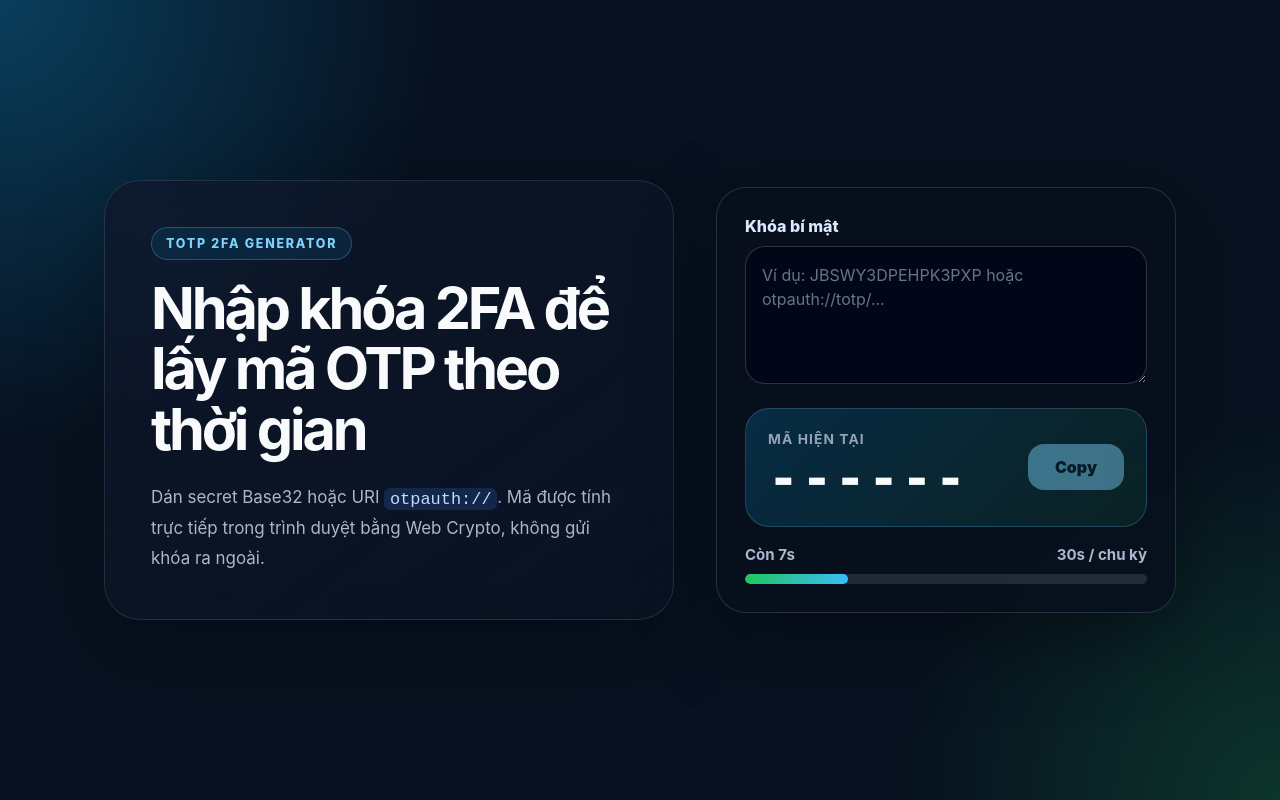
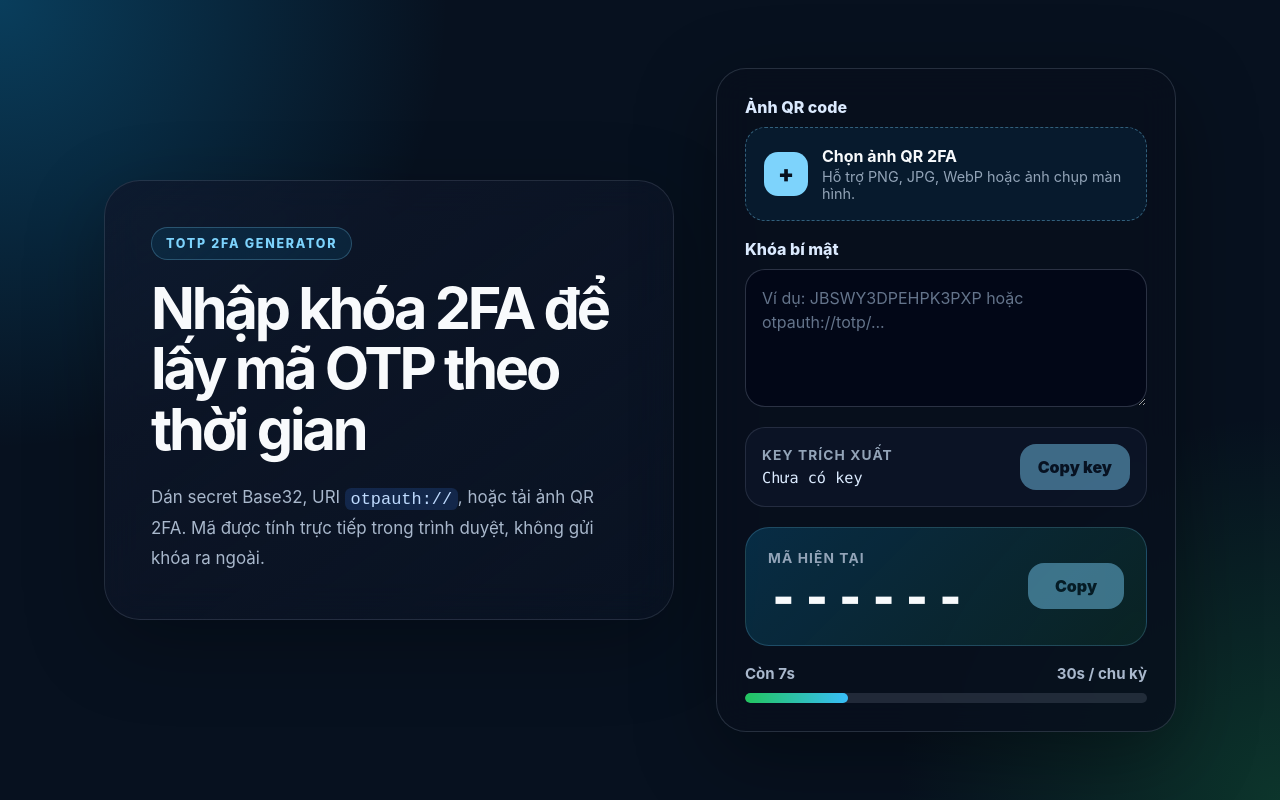
Before and after one commit to manhavn/otp2faweb, a Svelte app: page / in a window 1280 px wide. Built offline with nearby package versions, Linux system fonts and the light colour scheme.

Commit message:
Add QR code import for TOTP

```diff
--- a/package.json
+++ b/package.json
@@ -17,5 +17,8 @@
     "svelte-check": "^4.7.1",
     "typescript": "~6.0.2",
     "vite": "^8.1.1"
+  },
+  "dependencies": {
+    "jsqr": "^1.4.0"
   }
 }
--- a/src/App.svelte
+++ b/src/App.svelte
@@ -1,11 +1,16 @@
 <script lang="ts">
+  import jsQR from 'jsqr'
+
   const STEP_SECONDS = 30
   const DIGITS = 6
 
   let secretInput = $state('')
   let code = $state('------')
   let error = $state('')
+  let qrError = $state('')
+  let qrPreview = $state('')
   let copied = $state(false)
+  let copiedKey = $state(false)
   let now = $state(Date.now())
 
   const secondsRemaining = $derived(STEP_SECONDS - (Math.floor(now / 1000) % STEP_SECONDS))
@@ -25,6 +30,7 @@
     secretInput
     now
     copied = false
+    copiedKey = false
     void generateCode()
   })
 
@@ -121,6 +127,48 @@
     await navigator.clipboard.writeText(code)
     copied = true
   }
+
+  async function copyKey() {
+    if (!parsedSecret.secret) return
+
+    await navigator.clipboard.writeText(parsedSecret.secret)
+    copiedKey = true
+  }
+
+  async function decodeQrImage(event: Event) {
+    const input = event.currentTarget as HTMLInputElement
+    const file = input.files?.[0]
+
+    qrError = ''
+    if (!file) return
+
+    if (qrPreview) URL.revokeObjectURL(qrPreview)
+    qrPreview = URL.createObjectURL(file)
+
+    try {
+      const bitmap = await createImageBitmap(file)
+      const canvas = document.createElement('canvas')
+      const context = canvas.getContext('2d', { willReadFrequently: true })
+
+      if (!context) throw new Error('Trình duyệt không hỗ trợ đọc ảnh QR.')
+
+      canvas.width = bitmap.width
+      canvas.height = bitmap.height
+      context.drawImage(bitmap, 0, 0)
+      bitmap.close()
+
+      const imageData = context.getImageData(0, 0, canvas.width, canvas.height)
+      const result = jsQR(imageData.data, imageData.width, imageData.height)
+
+      if (!result?.data) throw new Error('Không tìm thấy mã QR trong ảnh này.')
+
+      secretInput = result.data
+    } catch (err) {
+      qrError = err instanceof Error ? err.message : 'Không thể đọc mã QR từ ảnh này.'
+    } finally {
+      input.value = ''
+    }
+  }
 </script>
 
 <main class="shell">
@@ -128,12 +176,29 @@
     <p class="eyebrow">TOTP 2FA Generator</p>
     <h1 id="title">Nhập khóa 2FA để lấy mã OTP theo thời gian</h1>
     <p class="intro">
-      Dán secret Base32 hoặc URI <code>otpauth://</code>. Mã được tính trực tiếp trong trình duyệt
-      bằng Web Crypto, không gửi khóa ra ngoài.
+      Dán secret Base32, URI <code>otpauth://</code>, hoặc tải ảnh QR 2FA. Mã được tính trực
+      tiếp trong trình duyệt, không gửi khóa ra ngoài.
     </p>
   </section>
 
   <section class="panel" aria-label="Tạo mã OTP">
+    <label for="qr-image">Ảnh QR code</label>
+    <div class="upload-box">
+      <input id="qr-image" type="file" accept="image/*" onchange={decodeQrImage} />
+      <div>
+        <strong>Chọn ảnh QR 2FA</strong>
+        <span>Hỗ trợ PNG, JPG, WebP hoặc ảnh chụp màn hình.</span>
+      </div>
+    </div>
+
+    {#if qrPreview}
+      <img class="qr-preview" src={qrPreview} alt="Ảnh QR đã chọn" />
+    {/if}
+
+    {#if qrError}
+      <p class="error">{qrError}</p>
+    {/if}
+
     <label for="secret">Khóa bí mật</label>
     <textarea
       id="secret"
@@ -146,6 +211,16 @@
     {#if error}
       <p class="error">{error}</p>
     {/if}
+
+    <div class="key-card">
+      <div>
+        <span class="muted">Key trích xuất</span>
+        <p>{parsedSecret.secret || 'Chưa có key'}</p>
+      </div>
+      <button type="button" onclick={copyKey} disabled={!parsedSecret.secret}>
+        {copiedKey ? 'Đã copy' : 'Copy key'}
+      </button>
+    </div>
 
     <div class="otp-card">
       <div>
--- a/src/app.css
+++ b/src/app.css
@@ -23,6 +23,7 @@ body {
 }
 
 button,
+input,
 textarea {
   font: inherit;
 }
@@ -109,6 +110,69 @@ label {
   font-weight: 800;
 }
 
+label:not(:first-child) {
+  margin-top: 18px;
+}
+
+.upload-box {
+  position: relative;
+  display: flex;
+  align-items: center;
+  gap: 14px;
+  border: 1px dashed rgba(125, 211, 252, 0.38);
+  border-radius: 20px;
+  padding: 18px;
+  background: rgba(14, 165, 233, 0.08);
+  cursor: pointer;
+}
+
+.upload-box::before {
+  content: '+';
+  display: grid;
+  width: 44px;
+  height: 44px;
+  flex: 0 0 auto;
+  place-items: center;
+  border-radius: 14px;
+  color: #07111f;
+  background: #7dd3fc;
+  font-size: 1.45rem;
+  font-weight: 900;
+}
+
+.upload-box input {
+  position: absolute;
+  inset: 0;
+  opacity: 0;
+  cursor: pointer;
+}
+
+.upload-box strong,
+.upload-box span {
+  display: block;
+}
+
+.upload-box strong {
+  color: #f8fafc;
+}
+
+.upload-box span {
+  margin-top: 2px;
+  color: #93a4b8;
+  font-size: 0.9rem;
+}
+
+.qr-preview {
+  display: block;
+  width: 108px;
+  height: 108px;
+  margin-top: 12px;
+  border: 1px solid rgba(148, 163, 184, 0.22);
+  border-radius: 18px;
+  object-fit: cover;
+  background: #fff;
+}
+
 textarea {
   width: 100%;
   min-height: 138px;
@@ -152,6 +216,27 @@ textarea::placeholder {
   border-radius: 24px;
   padding: 22px;
   background: linear-gradient(135deg, rgba(14, 165, 233, 0.2), rgba(34, 197, 94, 0.1));
+}
+
+.key-card {
+  margin-top: 16px;
+  display: flex;
+  align-items: center;
+  justify-content: space-between;
+  gap: 14px;
+  border: 1px solid rgba(148, 163, 184, 0.18);
+  border-radius: 20px;
+  padding: 16px;
+  background: rgba(15, 23, 42, 0.72);
+}
+
+.key-card p {
+  max-width: 260px;
+  margin: 0;
+  color: #dbeafe;
+  font-family: 'SFMono-Regular', Consolas, 'Liberation Mono', monospace;
+  font-size: 0.95rem;
+  overflow-wrap: anywhere;
 }
 
 .muted {
@@ -266,6 +351,15 @@ dd {
     flex-direction: column;
   }
 
+  .key-card {
+    align-items: stretch;
+    flex-direction: column;
+  }
+
+  .key-card p {
+    max-width: none;
+  }
+
   button {
     width: 100%;
   }
```
Also changed, not shown: 1 other file (tests, documents, lock files or other folders).
